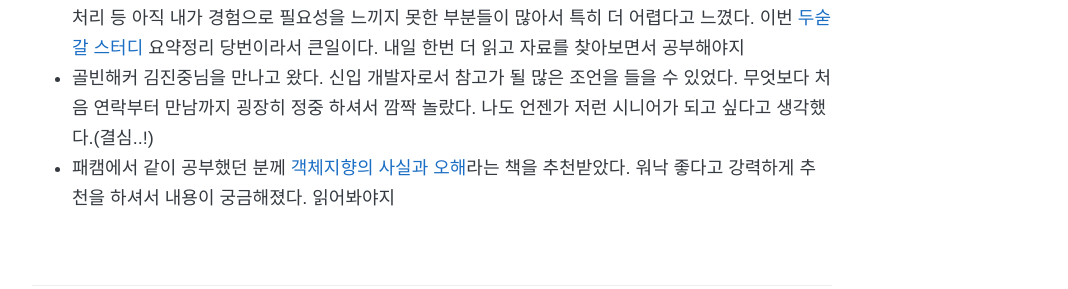
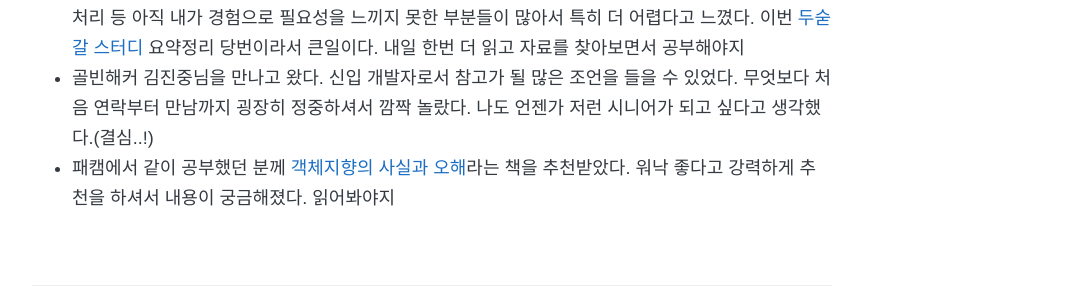
Before and after one commit to wayhome25/wayhome25.github.io, a Jekyll site: the page built from _posts/TIL(Today I Learned)/2017-07-24-07-30-TIL.md, in a window 1280 px wide. Shown: the part 318-607 px from the top of the page, without its empty margins (208-1276 px from the left). Built offline with Jekyll 4.4.1, drawn with Linux system fonts in a browser that asks for light colours; nearby versions of some CDN libraries; comment, search, counter and statistics services are not loaded.

```diff
--- a/_posts/TIL(Today I Learned)/2017-07-24-07-30-TIL.md
+++ b/_posts/TIL(Today I Learned)/2017-07-24-07-30-TIL.md
@@ -8,5 +8,5 @@ comments: true
 ---
 # 7월 24일 (월)
 - [Two Scoops of Django](https://www.twoscoopspress.com/products/two-scoops-of-django-1-11) 7장 쿼리와 데이터베이스 레이어 부분을 읽었다. 고급 쿼리도구, DB 트랜잭션 처리 등 아직 내가 경험으로 필요성을 느끼지 못한 부분들이 많아서 특히 더 어렵다고 느꼈다. 이번 [두숟갈 스터디](https://8percent.github.io/2017-06-30/%EC%8A%A4%ED%84%B0%EB%94%94%EC%8B%9C%EC%9E%91/) 요약정리 당번이라서 큰일이다. 내일 한번 더 읽고 자료를 찾아보면서 공부해야지
-- 골빈해커 김진중님을 만나고 왔다. 신입 개발자로서 참고가 될 많은 조언을 들을 수 있었다. 무엇보다 처음 연락부터 만남까지 굉장히 정중 하셔서 깜짝 놀랐다. 나도 언젠가 저런 시니어가 되고 싶다고 생각했다.(결심..!)
+- 골빈해커 김진중님을 만나고 왔다. 신입 개발자로서 참고가 될 많은 조언을 들을 수 있었다. 무엇보다 처음 연락부터 만남까지 굉장히 정중하셔서 깜짝 놀랐다. 나도 언젠가 저런 시니어가 되고 싶다고 생각했다.(결심..!)
 - 패캠에서 같이 공부했던 분께 [객체지향의 사실과 오해](http://www.kyobobook.co.kr/product/detailViewKor.laf?barcode=9788998139766)라는 책을 추천받았다. 워낙 좋다고 강력하게 추천을 하셔서 내용이 궁금해졌다. 읽어봐야지
```
